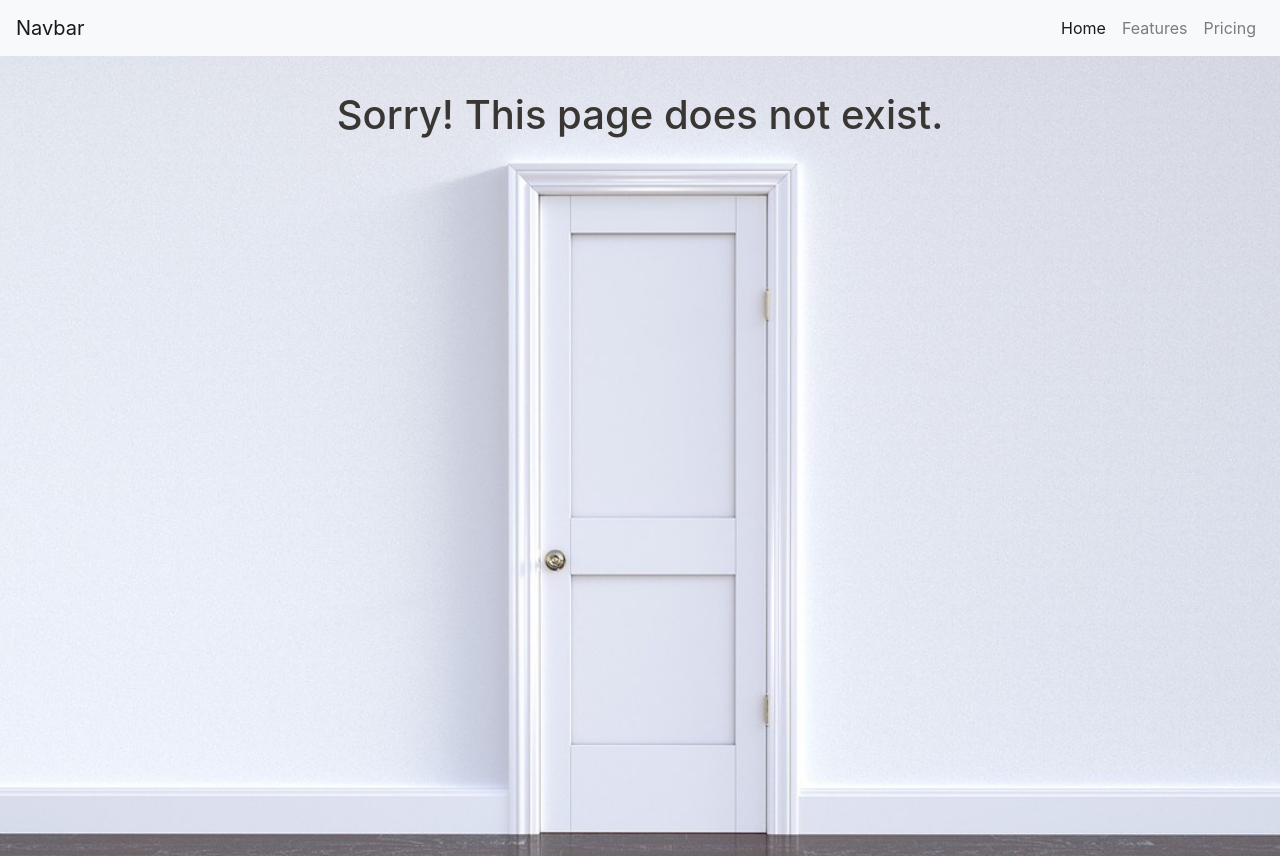
After one commit to marinak6/UVA-furniture, a Django app: template web/frontend/templates/invalid_access.html in a window 1280 px wide. The commit adds this page. Run offline with Django 3.2, Linux system fonts and the light colour scheme; the template is opened without the code that fills it, so the values that code supplies are empty; some libraries are stand-ins or nearby versions.

Commit message:
Add invalid page check

```diff
--- a/web/frontend/static/css/style.css
+++ b/web/frontend/static/css/style.css
@@ -67,4 +67,16 @@
   margin-top: 20px;
 }
 
+/* Invalid page */
+#invalid {
+  background: #333 url("../img/invalid.jpg") no-repeat center center/cover;
+  height: 100vh;
+  color: #fff;
+}
+
+#invalid-heading{
+  color: #3a3633;
+  text-align: center;
+  padding: 35px;
+}
 /* Newest items */
--- /dev/null
+++ b/web/frontend/templates/invalid_access.html
@@ -0,0 +1,15 @@
+{% extends 'base.html' %} {% block content %}
+
+<!-- Showcase -->
+<header id="invalid">
+  <div class="showcase-content">
+    <div class="text">
+      <h1 id="invalid-heading">
+        Sorry! This page does not exist.
+      </h1>
+    </div>
+  </div>
+</header>
+
+<!-- Newest Items -->
+{% endblock %}
--- a/web/frontend/views.py
+++ b/web/frontend/views.py
@@ -31,8 +31,10 @@ def item_details(request, item_id):
     req = urllib.request.Request('http://exp:8000/api/v1/item/'+str(item_id))
     resp_json = urllib.request.urlopen(req).read().decode('utf-8')
     item = json.loads(resp_json)
-
     context = {
         'item': item
     }
+    # logic of status probably needs to change. We should update status for any existing items also
+    if("Status" in context['item']):
+        return render(request, 'invalid_access.html')
     return render(request, 'item_details.html', context)
```
Also changed, not shown: web/frontend/static/img/invalid.jpg (added).
